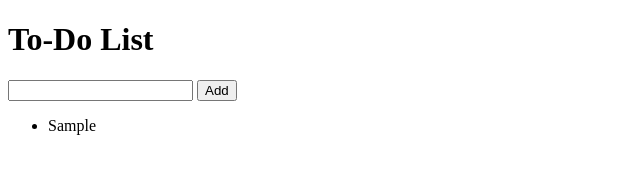
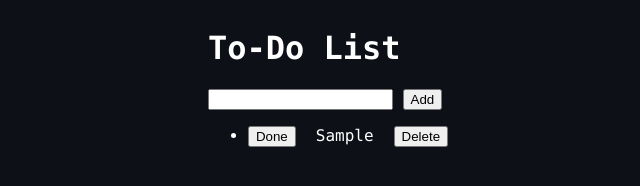
Before and after one commit to mfimia/martin-todo-practice, a plain HTML site: page index.html in a window 1280 px wide. Both pictures are taken after typing "Sample" into the empty fields and a click on the button "Add". Shown: the whole page, without its empty margins (0-640 px from the left). Drawn offline with Linux system fonts and the light colour scheme.

Commit message:
delete and done functions added. there is a bug in line 33 that needs fix

```diff
--- a/practice.js
+++ b/practice.js
@@ -1,33 +1,78 @@
 let items = [];
 let addButton = document.getElementById("add");
 let input = document.getElementById("input-text");
-let todoList = document.getElementById('to-do-list');
-
+let todoList = document.getElementById("to-do-list");
 
 const create = () => {
   if (input.value) {
-      listItem = {
-          text: `${input.value}`,
-          id: Math.floor(Math.random()*100000000),
-          done: false
-      }
-      items.unshift(listItem);
-      input.value = '';
+    listItem = {
+      text: `${input.value}`,
+      id: Math.floor(Math.random() * 100000000),
+      done: false,
+      deleted: false,
+    };
+    items.unshift(listItem);
+    input.value = "";
   } else {
     alert("Please write something!");
   }
   read();
 };
 
+const remove = (idNum) => {
+  let removedItem = items.filter((i) => {
+    return i.id === idNum;
+  });
+
+  if (removedItem[0].id === idNum) {
+    removedItem[0].deleted = !removedItem[0].deleted;
+  }
+  items.forEach((item) => {
+    if (item.deleted) {
+      let li = document.getElementById(`${item.id}`);
+      li.style.display = "none";
+      // items.pop(item);
+    } else {
+      let li = document.getElementById(`${item.id}`);
+      li.style.display = "";
+    }
+  });
+};
+
 const read = () => {
-    todoList.innerHTML = '';
-    items.forEach(item => {
-        let li = document.createElement('li');
-        todoList.appendChild(li);
-       li.innerHTML = `${item.text}`
-   })
+  todoList.innerHTML = "";
+  items.forEach((item) => {
+    if (!item.deleted) {
+      let li = document.createElement("li");
+      todoList.appendChild(li);
+      li.setAttribute("id", `${item.id}`);
+      if (item.done) {
+        li.setAttribute('style', 'color: green');
+      }
+      li.innerHTML = `<button type="button" onclick="done(${item.id})" id="done-${item.id}">Done</button><span id="text-${item.id}">${item.text}</span><button type="button" onclick="remove(${item.id})" id="delete-${item.id}">Delete</button>`;
+    }
+  });
+};
 
-}
+// Function triggered when clicking 'done'.
+// Selects object in array based on id and changes their style property in DOM
+const done = (idNum) => {
+  let doneItem = items.filter((i) => {
+    return i.id === idNum;
+  });
+  if (doneItem[0].id === idNum) {
+    doneItem[0].done = !doneItem[0].done;
+  }
+  items.forEach((item) => {
+    if (item.done && !item.deleted) {
+      let li = document.getElementById(`${item.id}`);
+      li.style.color = "green";
+    } else if (!item.deleted) {
+      let li = document.getElementById(`${item.id}`);
+      li.style.color = "";
+    }
+  });
+};
 
 // Add event listeners
 addButton.addEventListener("click", create);
--- a/style.css
+++ b/style.css
@@ -1,45 +1,13 @@
-/*
-* {
-  border: 1px solid red;
-}
-
+/* Browser window size optimized for console view in second screen */
 body {
-  font-family: sans-serif;
-}
-
-.container {
+  width: 50%;
   display: flex;
-  flex-direction: column;
-  margin: 0 auto;
-}
-
-h1 {
-  font-family: "Rock Salt", cursive;
-  text-align: center;
-}
-
-#addContent {
-  margin: 0 auto;
-  width: 550px;
-}
-
-li {
-  display: flex;
-  line-height: 3em;
-  align-items: center;
-  width: 50%;
-}
-
-#textContainer {
-  padding: 0 32px 0 32px;
-  width: 200px;
-  max-width: 200px;
-}
-
-.delete-button {
-  position: absolute;
-  right: 12%;
+  justify-content: center;
+  font-family: 'consolas';
+  background-color: rgb(13,17,23);
+  color: white;
 }
 
 span {
+  padding: 0 20px;
 }
```
